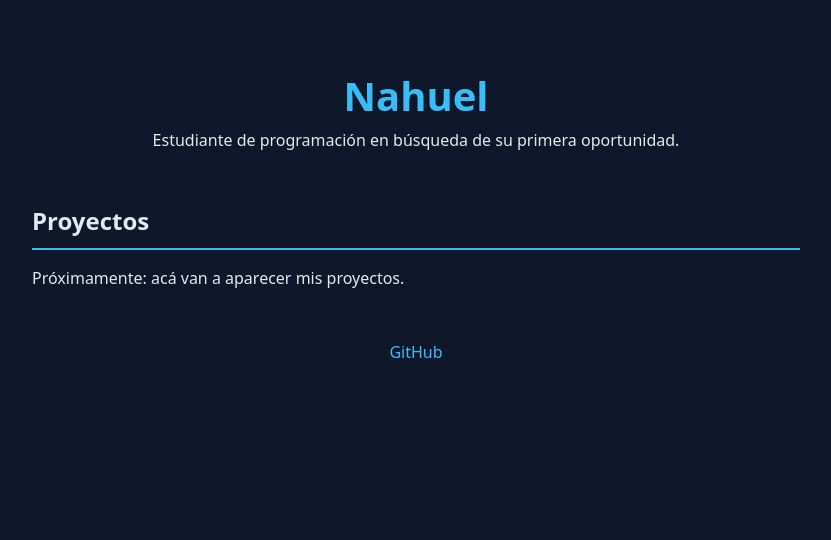
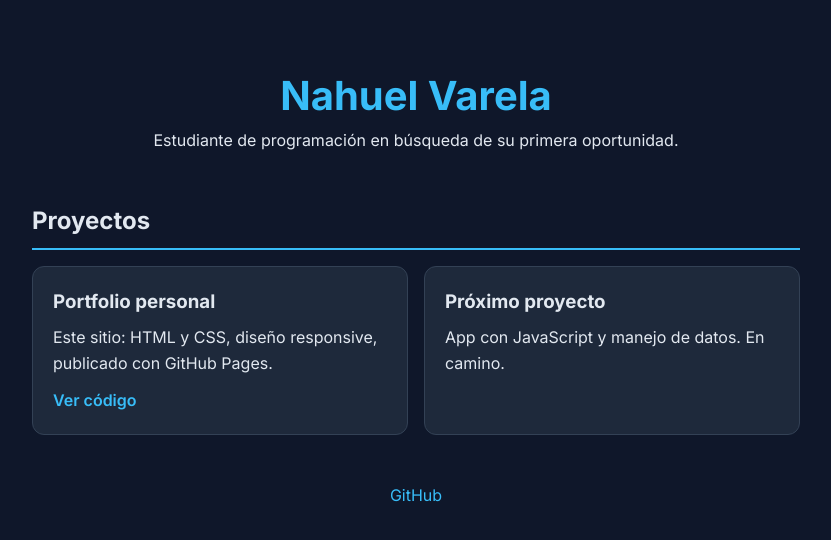
Before and after one commit to NahuelVarelaUtn/mi-portfolio, a plain HTML site: page index.html in a window 1280 px wide. Shown: the whole page, without its empty margins (224-1055 px from the left). Drawn offline with Linux system fonts and the light colour scheme.

Commit message:
style: agregamos tipografia inter y tarjetas de proyectos

```diff
--- a/css/styles.css
+++ b/css/styles.css
@@ -4,6 +4,8 @@
   --color-texto: #e2e8f0;
   --color-acento: #38bdf8;
   --ancho-maximo: 800px;
+  --color-tarjeta: #1e293b;
+  --color-borde: #334155;
 }
 
 /* ===== Reset básico: evita sorpresas con márgenes y tamaños ===== */
@@ -15,7 +17,7 @@
 
 /* ===== Estilo general de la página ===== */
 body {
-  font-family: system-ui, sans-serif; /* usa la tipografía nativa del dispositivo */
+  font-family: "Inter", system-ui, sans-serif; /* si Inter no carga, usa la del sistema */
   background-color: var(--color-fondo);
   color: var(--color-texto);
   line-height: 1.6;
@@ -59,3 +61,35 @@ a {
 a:hover {
   text-decoration: underline;
 }
+
+/* ===== Tarjetas de proyectos ===== */
+.proyectos-grid {
+  display: grid;
+  /* Columnas automáticas: se adaptan al ancho de la pantalla */
+  grid-template-columns: repeat(auto-fit, minmax(240px, 1fr));
+  gap: 1rem;
+}
+
+.tarjeta {
+  background-color: var(--color-tarjeta);
+  border: 1px solid var(--color-borde);
+  border-radius: 12px;
+  padding: 1.25rem;
+  /* Anima el cambio suave cuando pasás el mouse */
+  transition: transform 0.2s ease, border-color 0.2s ease;
+}
+
+.tarjeta:hover {
+  transform: translateY(-4px); /* la tarjeta "sube" un poco */
+  border-color: var(--color-acento);
+}
+
+.tarjeta h3 {
+  margin-bottom: 0.5rem;
+}
+
+.tarjeta a {
+  display: inline-block;
+  margin-top: 0.75rem;
+  font-weight: 600;
+}
--- a/index.html
+++ b/index.html
@@ -3,14 +3,18 @@
 <head>
   <meta charset="UTF-8">
   <meta name="viewport" content="width=device-width, initial-scale=1.0">
-  <title>Nahuel | Portfolio</title>
+  <title>Nahuel Varela | Portfolio</title>
+  <!-- Fuente Inter desde Google Fonts -->
+<link rel="preconnect" href="https://fonts.googleapis.com">
+<link rel="preconnect" href="https://fonts.gstatic.com" crossorigin>
+<link href="https://fonts.googleapis.com/css2?family=Inter:wght@400;600;700&display=swap" rel="stylesheet">
   <link rel="stylesheet" href="css/styles.css">
 </head>
 <body>
 
   <!-- nombre y presentación -->
   <header>
-    <h1>Nahuel</h1>
+    <h1>Nahuel Varela</h1>
     <p>Estudiante de programación en búsqueda de su primera oportunidad.</p>
   </header>
 
@@ -18,7 +22,20 @@
     <!-- Sección de proyectos -->
     <section id="proyectos">
       <h2>Proyectos</h2>
-      <p>Próximamente: acá van a aparecer mis proyectos.</p>
+      <div class="proyectos-grid">
+  <!-- Tarjeta 1: este mismo sitio (proyecto real) -->
+  <article class="tarjeta">
+    <h3>Portfolio personal</h3>
+    <p>Este sitio: HTML y CSS, diseño responsive, publicado con GitHub Pages.</p>
+    <a href="https://github.com/NahuelVarelaUtn/mi-portfolio">Ver código</a>
+  </article>
+
+  <!-- Tarjeta 2: marcador de lo que viene -->
+  <article class="tarjeta">
+    <h3>Próximo proyecto</h3>
+    <p>App con JavaScript y manejo de datos. En camino.</p>
+  </article>
+</div>
     </section>
   </main>
 
```
